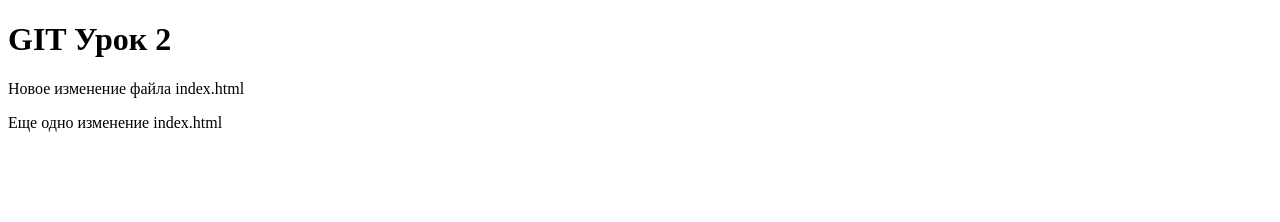
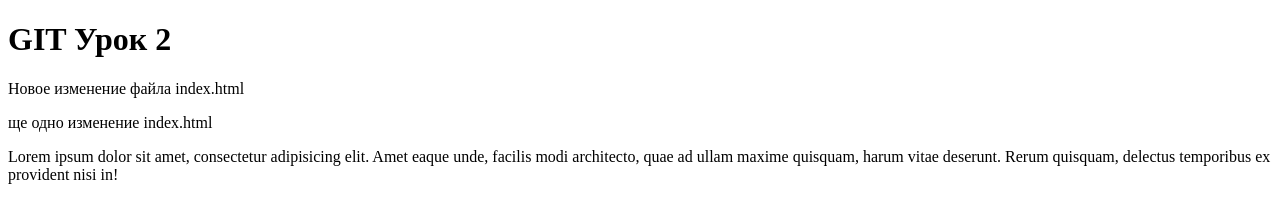
Before and after one commit to temp1976/site, a plain HTML site: page index.html in a window 1280 px wide. Drawn offline with Linux system fonts and the light colour scheme.

Commit message:
2 commit

```diff
--- a/index.html
+++ b/index.html
@@ -7,6 +7,8 @@
 <body>
 	<h1>GIT Урок 2</h1>
 	<p>Новое изменение файла index.html</p>
-	<p>Еще одно изменение index.html</p>
+	<p>ще одно изменение index.html</p>
+
+<p>Lorem ipsum dolor sit amet, consectetur adipisicing elit. Amet eaque unde, facilis modi architecto, quae ad ullam maxime quisquam, harum vitae deserunt. Rerum quisquam, delectus temporibus ex provident nisi in!</p>
 </body>
 </html>
```
